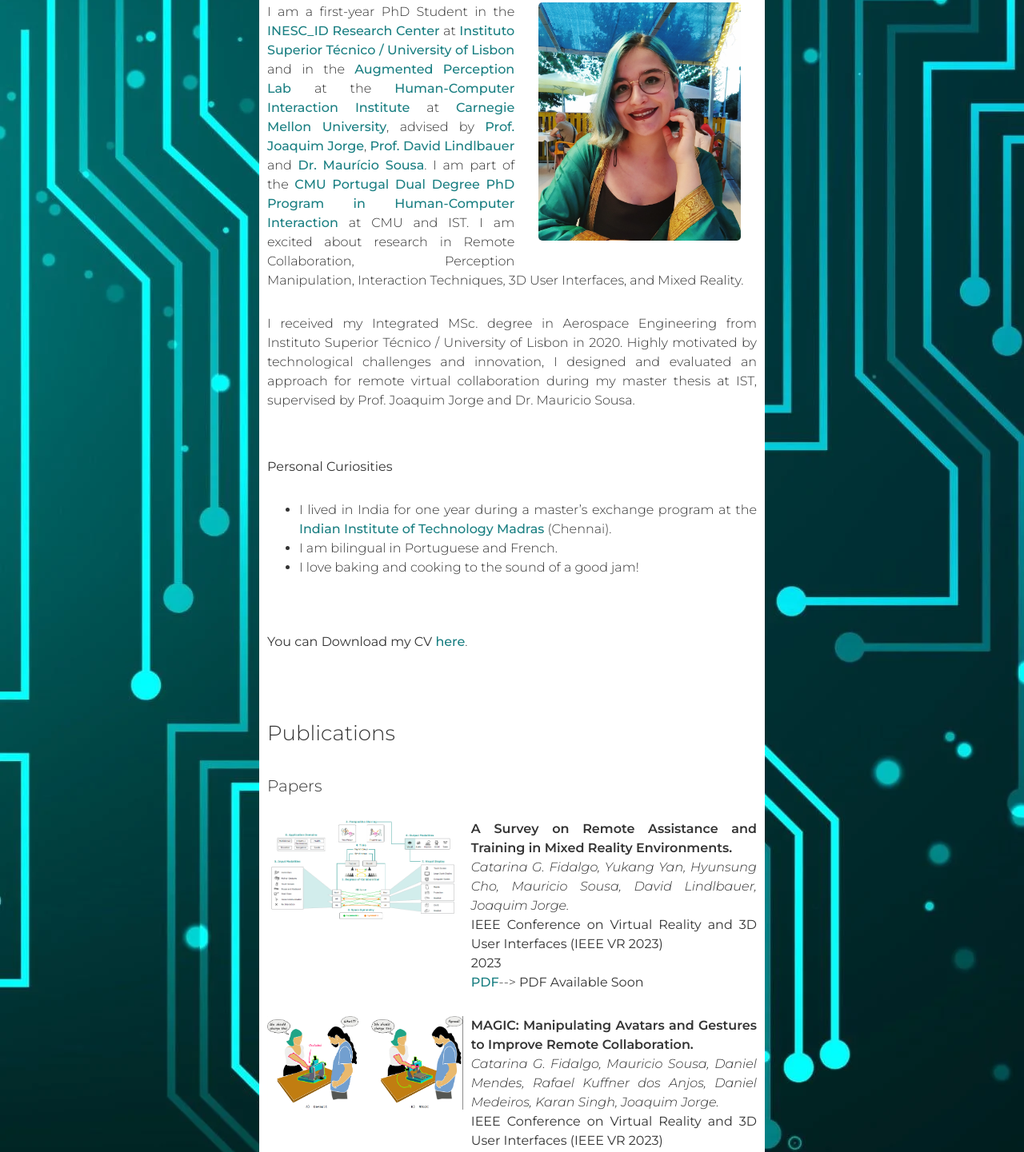
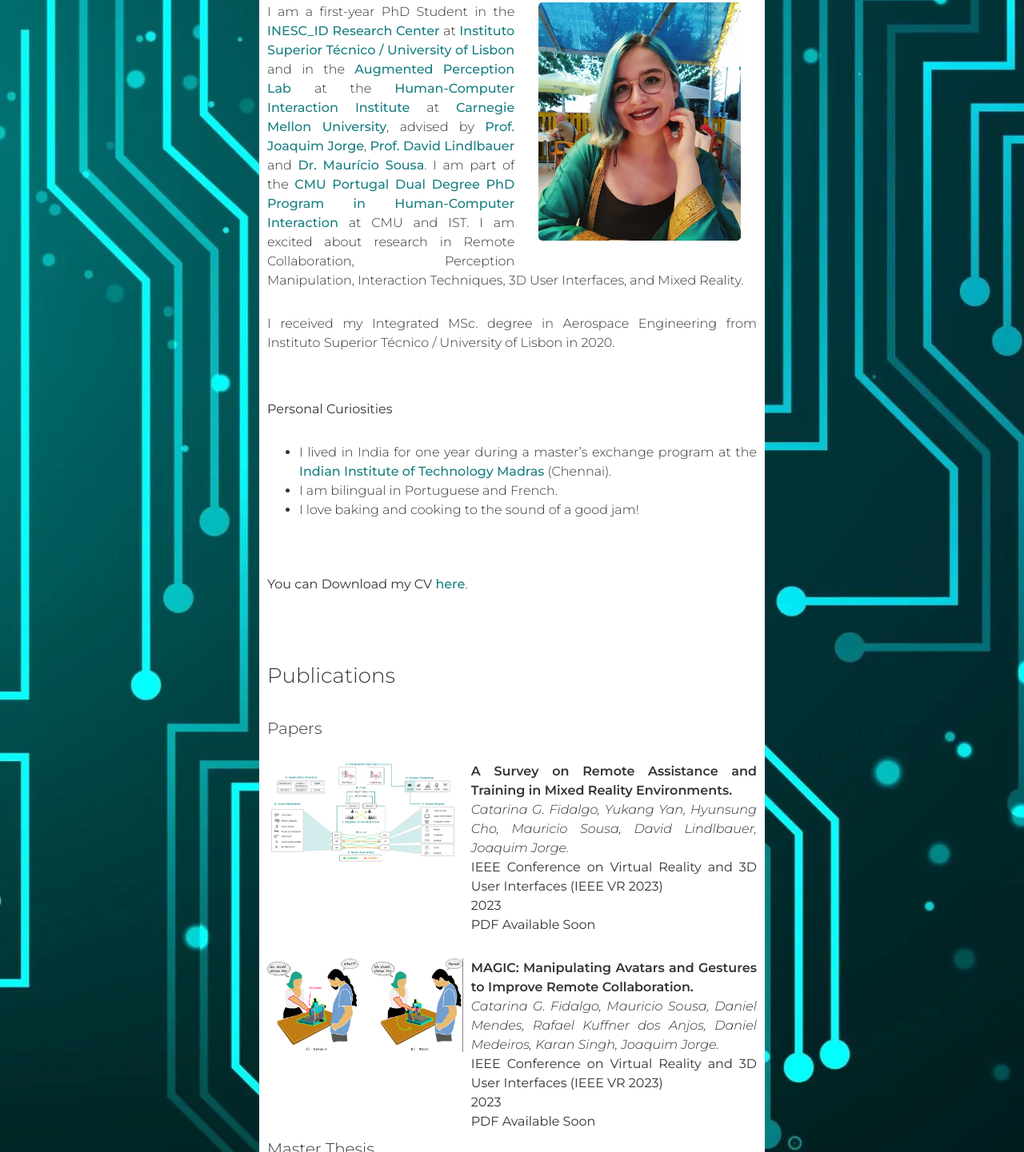
Before and after one commit to CatarinaFidalgo/catarinafidalgo.github.io, a plain HTML site: page index.html in a window 1280 px wide. Shown: the part 245-1686 px from the top of the page at 80% size. Drawn offline with Linux system fonts and the light colour scheme; files that its build step writes are made by us from their sources.

Commit message:
Update index.html

```diff
--- a/index.html
+++ b/index.html
@@ -92,7 +92,7 @@
         </p>
         <p>
             I received my Integrated MSc. degree in Aerospace Engineering from <!--<a href="http://tecnico.ulisboa.pt/en"></a>-->Instituto Superior T&eacute;cnico / University of Lisbon in 2020.
-            Highly motivated by technological challenges and innovation, I designed and evaluated an approach for remote virtual collaboration during my master thesis at IST, supervised by Prof. Joaquim Jorge and Dr. Mauricio Sousa.
+            <!--Highly motivated by technological challenges and innovation, I designed and evaluated an approach for remote virtual collaboration during my master thesis at IST, supervised by Prof. Joaquim Jorge and Dr. Mauricio Sousa.-->
 
         </p>
 
@@ -146,7 +146,6 @@
                         <span class="authors">Catarina G. Fidalgo, Yukang Yan, Hyunsung Cho, Mauricio Sousa, David Lindlbauer, Joaquim Jorge.</span><br />
                         <span class="venue">IEEE Conference on Virtual Reality and 3D User Interfaces (IEEE VR 2023)</span><br />
                         <span class="venue">2023</span><br />
-                        <a href="">PDF</a>-->
                         <span class="venue">PDF Available Soon</span><br />
                     </div>
                 </div>
```
